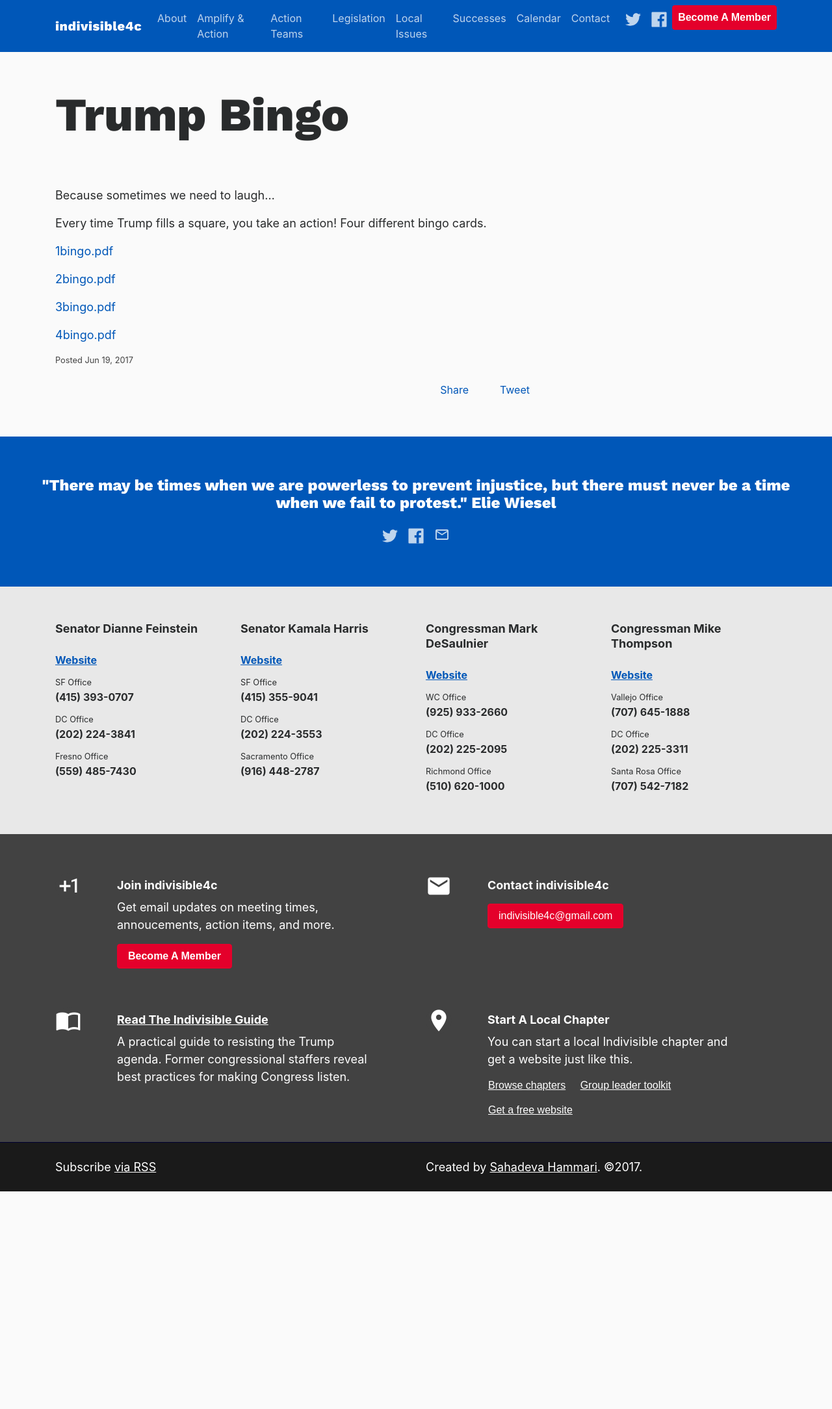
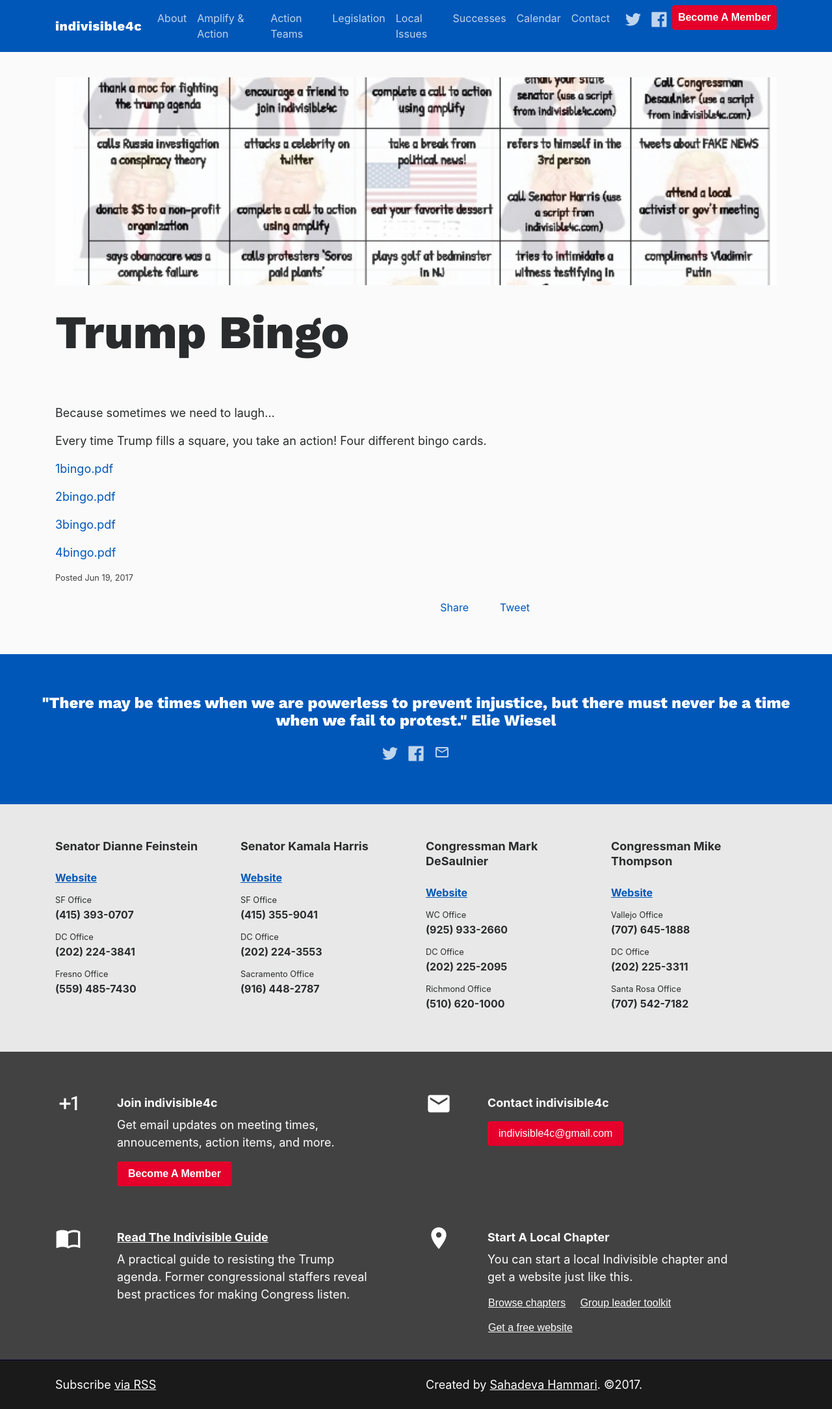
Before and after one commit to IndivisibleTemplate/BasicTemplate, a Jekyll site: the page built from _posts/2017-06-19-trump-bingo.markdown, in a window 1280 px wide. Shown: the whole page at 65% size. Built offline with Jekyll 4.4.1, drawn with Linux system fonts in a browser that asks for light colours; nearby versions of some CDN libraries; comment, search, counter and statistics services are not loaded; before the commit the page ends 1834 px from its top, so only the background shows below that.

Commit message:
Updated Trump Bingo

```diff
--- a/_posts/2017-06-19-trump-bingo.markdown
+++ b/_posts/2017-06-19-trump-bingo.markdown
@@ -1,6 +1,7 @@
 ---
 title: Trump Bingo
 date: 2017-06-19 15:14:00 -07:00
+main-image: "/uploads/trumppic.png"
 ---
 
 Because sometimes we need to laugh...
```
